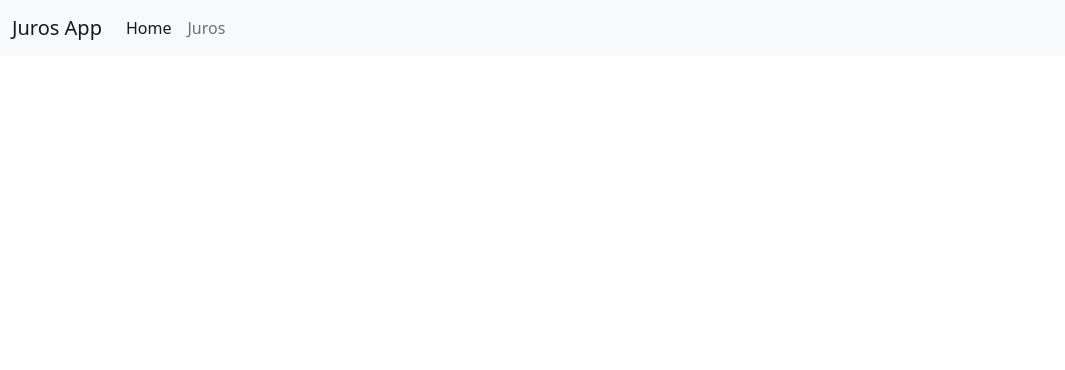
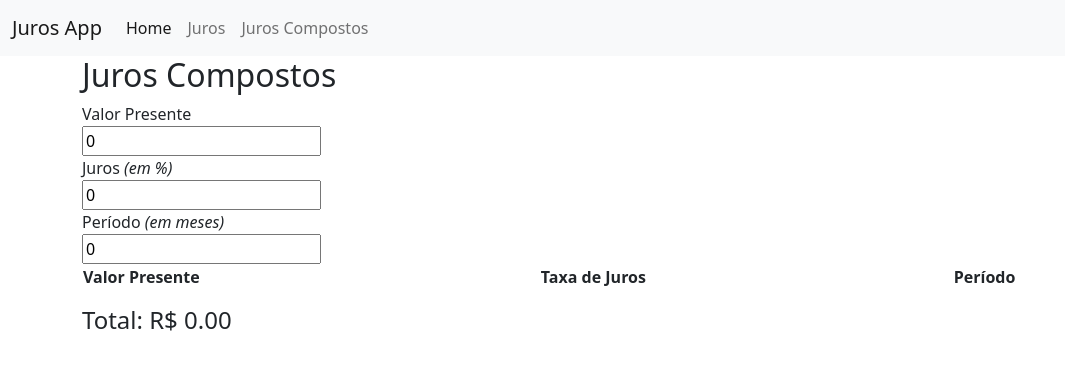
Before and after one commit to AugustoThiago/appJuros, an Angular app: page /juros-compostos in a window 1280 px wide. Before the commit this address led to /. Shown: the top 370 px of the page, without its empty margins (0-1065 px from the left). Built offline with nearby package versions, Linux system fonts and the light colour scheme.

Commit message:
4 files modified, 3 added

```diff
--- a/src/app/app.component.html
+++ b/src/app/app.component.html
@@ -12,6 +12,9 @@
       <li class="nav-item">
         <a class="nav-link" [routerLink]="['/juros']">Juros</a>
       </li>
+      <li class="nav-item">
+      <a class="nav-link" [routerLink]="['/juros-compostos']">Juros Compostos</a>
+    </li>
     </ul>
   </div>
 </div>
--- a/src/app/app.module.ts
+++ b/src/app/app.module.ts
@@ -7,13 +7,15 @@ import { HelloComponent } from './hello.component';
 import { HomeComponent } from './home/home.component';
 import { JurosComponent } from './juros/juros.component';
 import { RouterModule } from '@angular/router';
+import { JurosCompostosComponent } from './juros-compostos/juros-compostos.component';
 
 @NgModule({
   imports:      [ BrowserModule, FormsModule, RouterModule.forRoot([
     {path:'', component: HomeComponent},
     {path:'juros', component: JurosComponent},
+    {path:'juros-compostos', component: JurosCompostosComponent},
   ]) ],
-  declarations: [ AppComponent, HelloComponent, HomeComponent, JurosComponent ],
+  declarations: [ AppComponent, HelloComponent, HomeComponent, JurosComponent, JurosCompostosComponent ],
   bootstrap:    [ AppComponent ]
 })
 export class AppModule { }
--- /dev/null
+++ b/src/app/juros-compostos/juros-compostos.component.html
@@ -0,0 +1,23 @@
+<h2>Juros Compostos</h2>
+<div>Valor Presente</div>
+<input type="number" step="0.01" [(ngModel)]="cvp" />
+
+<div>Juros <em>(em %)</em></div>
+<input type="number" step="0.01" [(ngModel)]="cj" />
+
+<div>Período <em>(em meses)</em></div>
+<input type="number" step="1" [(ngModel)]="cn" />
+
+<table class="table">
+  <tr>
+    <th>Valor Presente</th>
+    <th>Taxa de Juros</th>
+    <th>Período</th>
+  </tr>
+  <tr *ngFor="">
+    <td>{{ cvp }}</td>
+    <td>{{ cj }}</td>
+    <td>{{ cn }}</td>
+  </tr>
+</table>
+<h4>Total: R$ {{ getJurosCompostos() }}</h4>
--- /dev/null
+++ b/src/app/juros-compostos/juros-compostos.component.ts
@@ -0,0 +1,28 @@
+import { Component, OnInit } from '@angular/core';
+
+@Component({
+  selector: 'app-juros-compostos',
+  templateUrl: './juros-compostos.component.html',
+  styleUrls: ['./juros-compostos.component.css']
+})
+export class JurosCompostosComponent implements OnInit {
+  cvp;
+  cj;
+  cn;
+  jc: number;
+
+  constructor() {
+    this.cvp = 0;
+    this.cj = 0;
+    this.cn = 0;
+   }
+
+  ngOnInit() {
+  }
+
+  getJurosCompostos() {
+    this.jc = this.cvp * Math.pow(1 + (this.cj / 100) * this.cn, this.cn);
+    return this.jc.toFixed(2);
+  }
+
+}
--- a/src/app/juros/juros.component.html
+++ b/src/app/juros/juros.component.html
@@ -12,18 +12,3 @@
 <h4>Total: R$ {{ getJurosSimples() }}</h4>
 
 <hr />
-<h2>Juros Compostos</h2>
-
-<table class="table">
-  <tr>
-    <th>Valor Presente</th>
-    <th>Taxa de Juros</th>
-    <th>Período</th>
-  </tr>
-  <tr *ngFor="">
-    <td>{{ vp }}</td>
-    <td>{{ j }}</td>
-    <td>{{ n }}</td>
-  </tr>
-</table>
-<h4>Total: R$ {{ getJurosCompostos() }}</h4>
--- a/src/app/juros/juros.component.ts
+++ b/src/app/juros/juros.component.ts
@@ -9,9 +9,7 @@ export class JurosComponent implements OnInit {
   vp;
   j;
   n;
-  js;
-  jc: number;
-  item;
+  js: number;
 
   constructor() {
     this.vp = 0;
@@ -26,8 +24,4 @@ export class JurosComponent implements OnInit {
     return this.js.toFixed(2);
   }
 
-  getJurosCompostos() {
-    this.jc = this.vp * Math.pow(1 + (this.j / 100) * this.n, this.n);
-    return this.jc.toFixed(2);
-  }
 }
```
Also changed, not shown: src/app/juros-compostos/juros-compostos.component.css (added).
